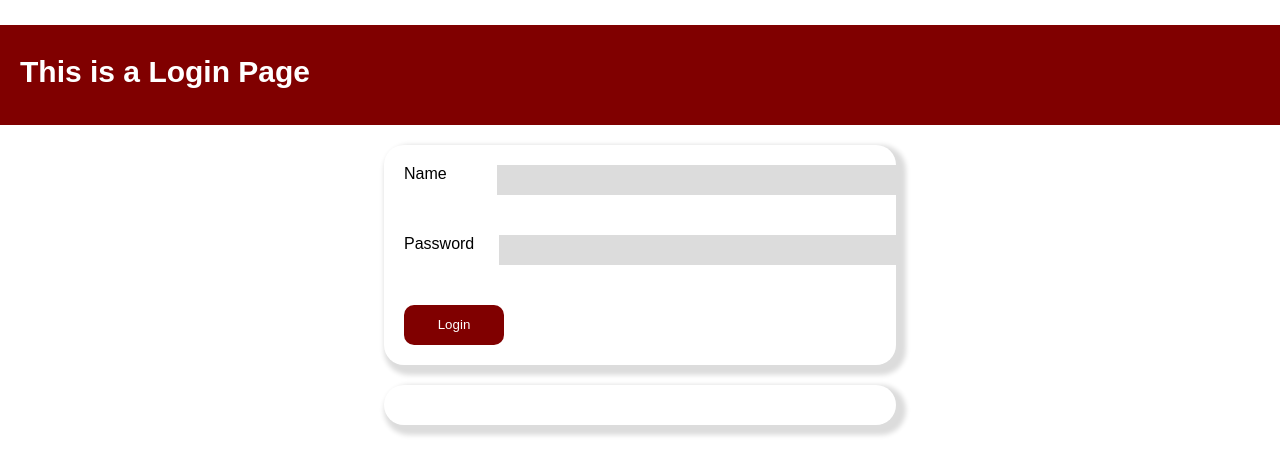
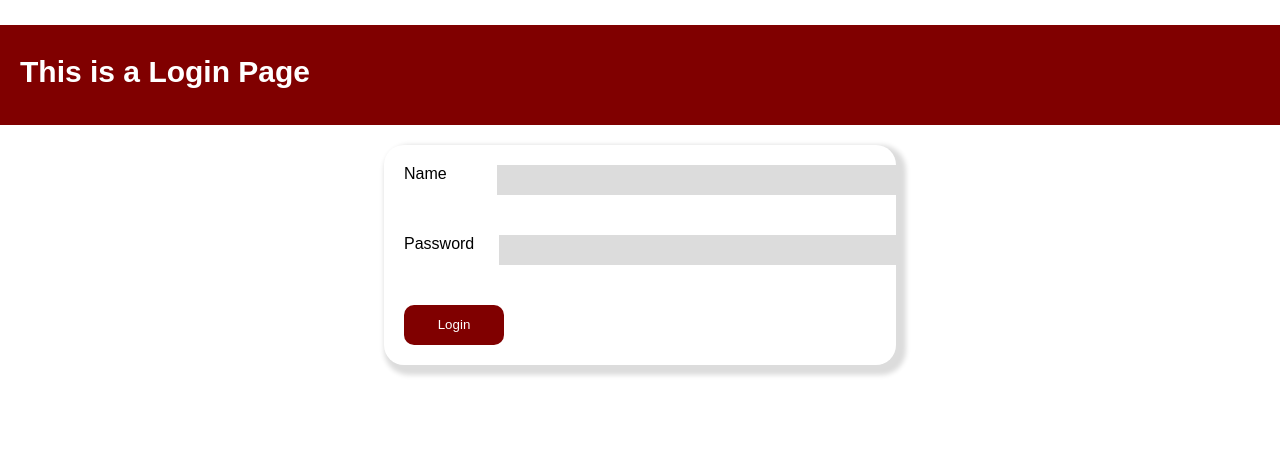
Before and after one commit to MahsumaRezai/React_Form, a React (Create React App) app: page / in a window 1280 px wide. Shown: the top 474 px of the page. Built offline with nearby package versions, Linux system fonts and the light colour scheme; the HTML template or start-up script is replaced by a standard one.

Commit message:
work on save data

```diff
--- a/src/App.js
+++ b/src/App.js
@@ -1,13 +1,11 @@
 import React, { Fragment } from 'react';
 import Head from "./Componet/Head";
-import Lisdata from './Componet/Listdata';
 import Card from './Componet/Card';
 function App() {
   return (
     <Fragment>
       <Head />
       <Card />
-      <Lisdata users={[]} />
     </Fragment>
   );
 }
--- a/src/Componet/Cardsave.js
+++ /dev/null
@@ -1,15 +0,0 @@
-import { Fragment } from 'react';
-import classes from './Card.module.css';
-
-const Cardsave = () => {
-    return (
-        <Fragment>
-            <div className={classes.card_one}>
-
-            </div>
-        </Fragment>
-
-
-    )
-}
-export default Cardsave;
--- a/src/Componet/Form.js
+++ b/src/Componet/Form.js
@@ -12,8 +12,10 @@ const Form = () => {
         if (+passwordEnter <= 10) {
             return;
         }
-        console.log(nameEnter);
-        console.log(passwordEnter);
+        const namesave = nameEnter;
+        const password = passwordEnter;
+        alert(namesave);
+        alert(password)
         nameFun('');
         passwordFun('')
     }
--- a/src/Componet/Listdata.js
+++ /dev/null
@@ -1,18 +0,0 @@
-import Cardsave from "./Cardsave";
-import classes from './List.module.css'
-const Lisdata = (props) => {
-
-    return (
-
-        <Cardsave className={classes.users}>
-            <ul>
-                {props.users.map((user) => (
-                    <li>
-                        {user.name} ({user.age})
-                    </li>
-                ))}
-            </ul>
-        </Cardsave>
-    );
-}
-export default Lisdata;
```
